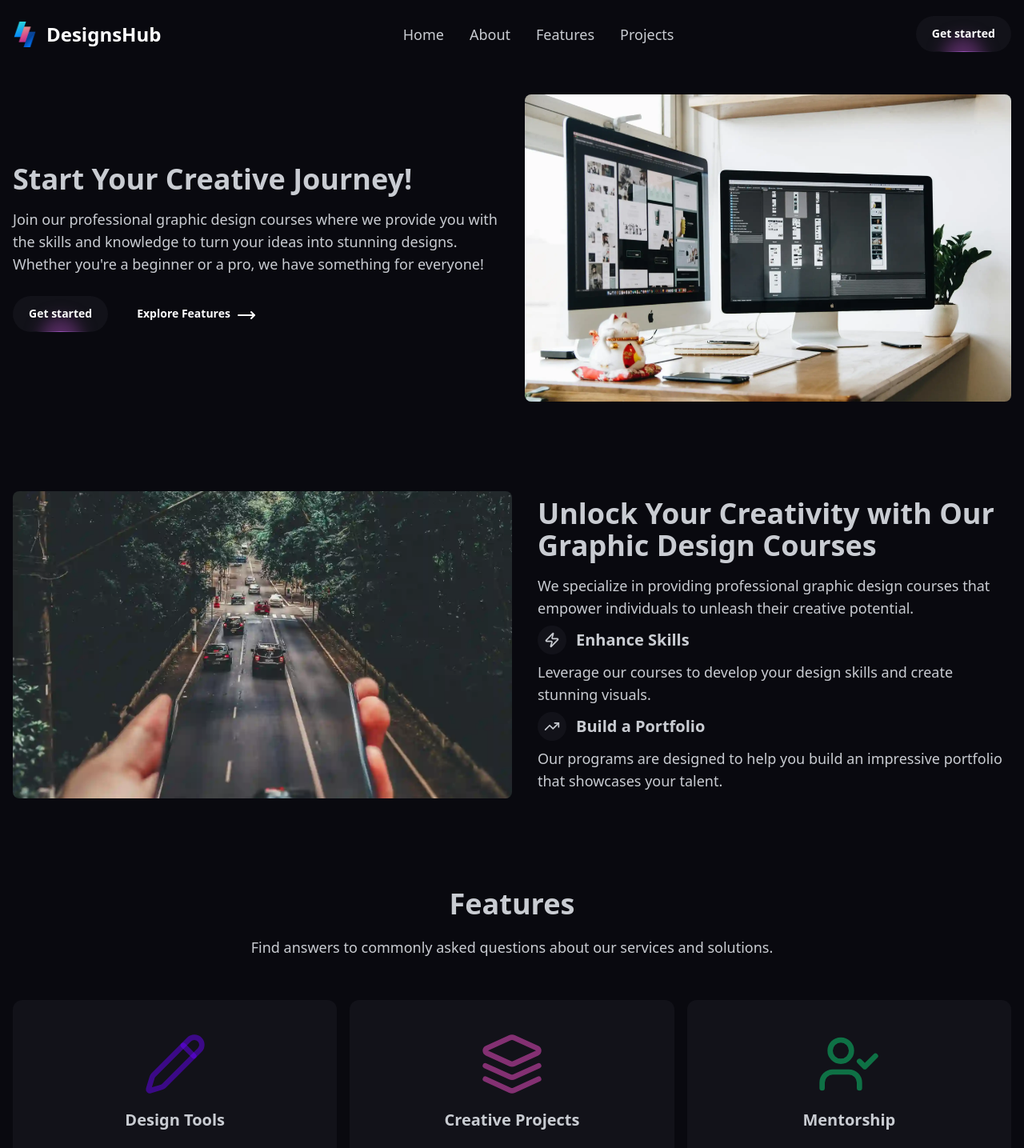
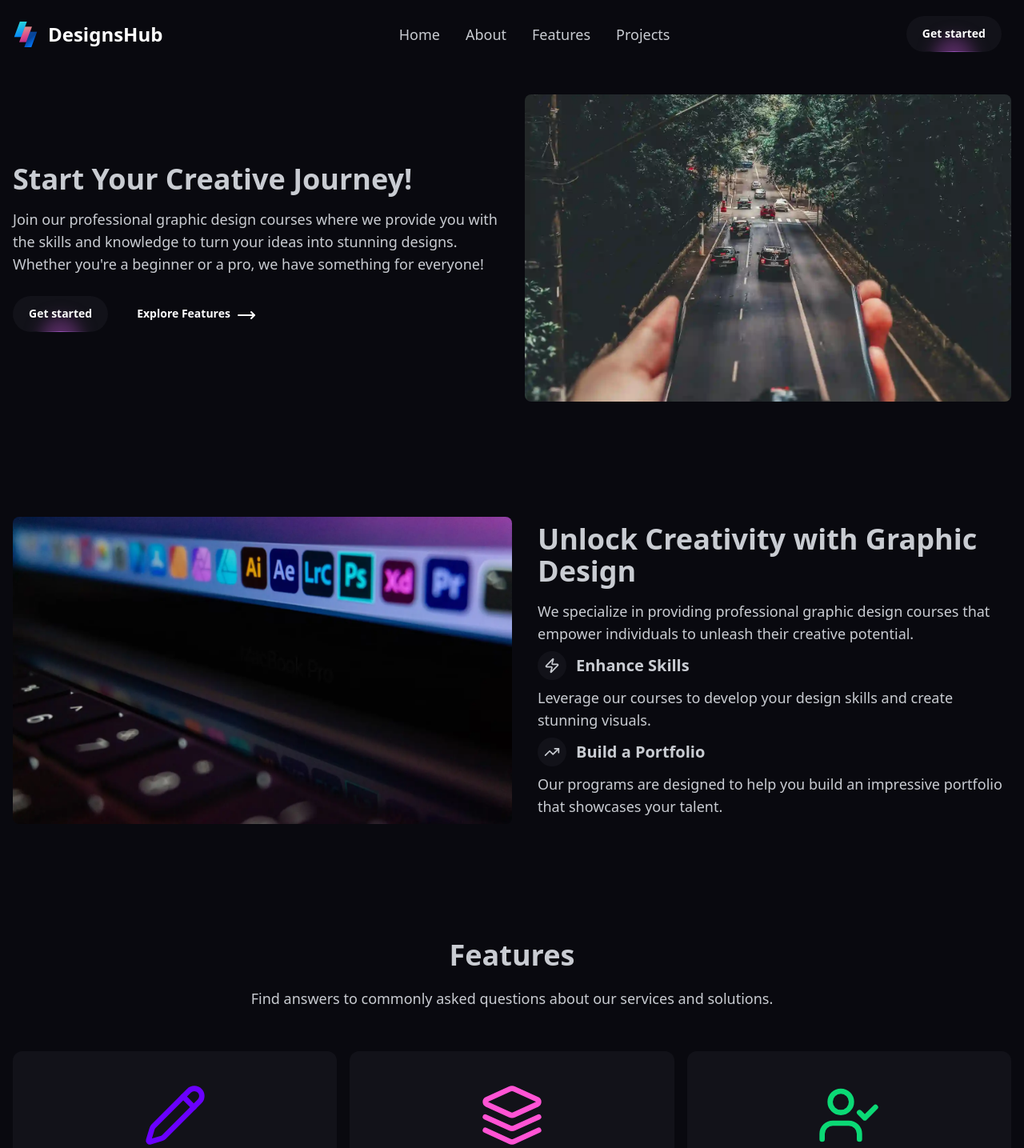
Before and after one commit to Abdelrahman5243/designshub-courses-platform, a Next.js app: page / in a window 1280 px wide. Shown: the top 1435 px of the page at 80% size. Built offline with nearby package versions, Linux system fonts and the light colour scheme.

Commit message:
Improve responsiveness and optimize images

```diff
--- a/app/components/AboutUs/AboutUs.jsx
+++ b/app/components/AboutUs/AboutUs.jsx
@@ -1,23 +1,24 @@
 import React from "react";
 import Image from "next/image";
 import { Zap, TrendingUp } from "lucide-react";
+import image6 from "@/public/images/img7.webp";
 
 const AboutUs = () => {
   return (
     <section className="container mx-auto px-4 py-16">
       <div className="flex flex-col md:flex-row items-center">
-        <div className="w-full md:w-1/2 mb-8 md:mb-0 h-96">
+        <div className="w-full md:w-1/2 my-8 rounded-lg overflow-hidden h-96">
           <Image
-            src="/images/img3.webp"
-            alt="Graphic Design Course"
-            width={500}
-            height={300}
-            className="rounded-lg object-cover overflow-hidden w-full h-full"
+            alt="graphic design course"
+            src={image6}
+            sizes="100vw"
+            className="w-full h-full object-cover"
+            placeholder="blur"
           />
         </div>
         <div className="md:w-1/2 md:pl-8">
           <h2 className="main-heading mb-4">
-            Unlock Your Creativity with Our Graphic Design Courses
+            Unlock Creativity with Graphic Design
           </h2>
           <p className="paragraph">
             We specialize in providing professional graphic design courses that
--- a/app/components/Features/Features.jsx
+++ b/app/components/Features/Features.jsx
@@ -18,7 +18,7 @@ const Features = () => {
 
         card.style.setProperty("--mouse-x", `${x}px`);
         card.style.setProperty("--mouse-y", `${y}px`);
-        card.style.setProperty("--opacity", `0.2`);
+        card.style.setProperty("--opacity", `0.15`);
       });
     };
 
--- a/app/components/Features/styles.module.css
+++ b/app/components/Features/styles.module.css
@@ -22,15 +22,15 @@
 }
 
 .card:nth-child(1) {
-    --color: #6900ff7a;
+  --color: #6a00ff;
 }
 
 .card:nth-child(2) {
-    --color: #ff53d47a;
+  --color: #ff53d4;
 }
 
 .card:nth-child(3) {
-    --color: #0bd9757a;
+  --color: #0bd975;
 }
 
 .icon {
--- a/app/components/Footer/Footer.jsx
+++ b/app/components/Footer/Footer.jsx
@@ -1,7 +1,7 @@
 import React from "react";
 import Image from "next/image";
 import Link from "next/link";
-
+import logo from "@/public/images/logo.png";
 const Footer = () => {
   const footerSections = [
     {
@@ -31,13 +31,7 @@ const Footer = () => {
     <footer className="py-8 container mx-auto px-4">
       <div className="flex flex-col items-start md:flex-row justify-between gap-16 mb-8">
         <Link href="/" className="flex items-center space-x-3">
-          <Image
-            src="/images/logo.png"
-            className="h-8"
-            alt="Flowbite Logo"
-            width="30"
-            height="30"
-          />
+          <Image src={logo} className="h-8 w-auto" alt="DesignsHub Logo" />
           <span className="self-center text-2xl font-semibold whitespace-nowrap text-white">
             DesignsHub
           </span>
--- a/app/components/Hero/Hero.jsx
+++ b/app/components/Hero/Hero.jsx
@@ -1,5 +1,6 @@
 import Image from "next/image";
 import { MoveRight } from "lucide-react";
+import image3 from "@/public/images/img3.webp";
 
 const Hero = () => {
   return (
@@ -9,7 +10,8 @@ const Hero = () => {
         <p className="paragraph mt-4">
           Join our professional graphic design courses where we provide you with
           the skills and knowledge to turn your ideas into stunning designs.
-          Whether you&apos;re a beginner or a pro, we have something for everyone!
+          Whether you&apos;re a beginner or a pro, we have something for
+          everyone!
         </p>
         <div className="flex flex-wrap gap-4 items-center mt-6">
           <button className="btn">Get started</button>
@@ -19,13 +21,13 @@ const Hero = () => {
           </button>
         </div>
       </div>
-      <div className="w-full md:w-1/2 mb-8 md:mb-0 h-96">
+      <div className="w-full md:w-1/2 rounded-lg overflow-hidden h-96">
         <Image
-          src="/images/img6.webp"
-          alt="Graphic Design Course"
-          width={500}
-          height={300}
-          className="rounded-lg object-cover overflow-hidden w-full h-full"
+          alt="graphic design"
+          src={image3}
+          sizes="100vw"
+          className="w-full h-full object-cover"
+          placeholder="blur"
         />
       </div>
     </div>
--- a/app/components/Navbar/Navbar.jsx
+++ b/app/components/Navbar/Navbar.jsx
@@ -4,6 +4,7 @@ import Link from "next/link";
 import Image from "next/image";
 import NavList from "./NavList";
 import { AlignJustify, X } from "lucide-react";
+import logo from "@/public/images/logo.png";
 
 const Navbar = () => {
   const [isMenuOpen, setIsMenuOpen] = useState(false);
@@ -25,22 +26,16 @@ const Navbar = () => {
 
   return (
     <nav className="fixed bg-mainBg w-full z-20 top-0 start-0">
-      <div className="container px-4 py-5 mx-auto flex items-center justify-between">
+      <div className="container px-4 py-5 mx-auto flex flex-wrap items-center justify-between">
         <Link href="/" className="flex items-center space-x-3">
-          <Image
-            src="/images/logo.png"
-            className="h-8"
-            alt="Flowbite Logo"
-            width="30"
-            height="30"
-          />
+          <Image src={logo} className="h-8 w-auto" alt="DesignsHub Logo" />
           <span className="self-center text-2xl font-semibold whitespace-nowrap text-white">
             DesignsHub
           </span>
         </Link>
 
-        <div className="flex md:order-2 space-x-3 md:space-x-0 items-center">
-          <button type="button" className="btn hidden sm:flex">
+        <div className="flex md:order-2 items-center">
+          <button type="button" className="btn hidden md:flex mr-3">
             Get started
           </button>
           <button
@@ -50,7 +45,7 @@ const Navbar = () => {
             aria-controls="navbar-sticky"
             aria-expanded={isMenuOpen}
           >
-            <span className="sr-only">Open main menu</span>
+            <span className="sr-only"> open menu </span>
             {isMenuOpen ? <X /> : <AlignJustify />}
           </button>
         </div>
--- a/app/components/Pricing/Pricing.jsx
+++ b/app/components/Pricing/Pricing.jsx
@@ -9,7 +9,7 @@ const Pricing = () => {
       <p className="paragraph text-center py-5">
         Choose the pricing plan that suits your needs.
       </p>
-      <div className="flex flex-col md:flex-row justify-center items-center gap-4 my-12">
+      <div className="grid grid-cols-1 sm:grid-cols-2 lg:grid-cols-3 gap-4 my-12">
         {pricingData.map((item, index) => (
           <PricingCard
             key={index}
--- a/app/components/Pricing/PricingCard.jsx
+++ b/app/components/Pricing/PricingCard.jsx
@@ -6,12 +6,12 @@ const PricingCard = ({ title, subtitle, price, features, popular }) => {
   return (
     <div
       className={`bg-secBg rounded-xl border border-border
-    p-8 px-6 w-full md:w-1/3 space-y-6 ${styles.card}`}
+    p-8 px-6 w-full space-y-6 ${styles.card}`}
     >
       <h2 className="sec-heading text-2xl flex items-center gap-3">
         {title}
         {popular && (
-          <span className="paragraph text-sm p-1 px-3 rounded-full bg-[#6900ff] flex items-center">
+          <span className="text-sm p-1 px-3 rounded-full bg-[#6900ff] text-white font-semibold flex items-center">
             popular
           </span>
         )}
--- a/app/components/Projects/ProjectItem.jsx
+++ b/app/components/Projects/ProjectItem.jsx
@@ -1,4 +1,4 @@
-"use client"
+"use client";
 import React from "react";
 import { useRouter } from "next/navigation";
 
@@ -12,7 +12,7 @@ function ProjectItem({ id, category, title, image }) {
   return (
     <div
       className="overflow-hidden bg-cover rounded-lg cursor-pointer h-96 group"
-      style={{ backgroundImage: `url('${image}')` }}
+      style={{ backgroundImage: `url(${image.src})` }}
       onClick={handleClick}
     >
       <div className="flex flex-col justify-center w-full h-full px-8 py-4 transition-opacity duration-700 opacity-0 backdrop-blur-sm bg-gray-800/60 group-hover:opacity-100">
--- a/app/components/Projects/projectsData.js
+++ b/app/components/Projects/projectsData.js
@@ -1,10 +1,15 @@
+import img2 from "@/public/images/img2.webp";
+import img5 from "@/public/images/img5.webp";
+import img6 from "@/public/images/img6.webp";
+import img3 from "@/public/images/img3.webp";
+
 const projectsData = [
   {
     id: 1,
     title: "UI Component Kit",
     description:
       "A complete set of reusable UI elements designed for modern applications. This kit includes buttons, forms, navigation menus, and responsive layouts to streamline development and ensure project consistency.",
-    image: "/images/img2.webp",
+    image: img2,
     category: "UI Design",
     technologies: ["HTML", "CSS", "JavaScript"],
   },
@@ -13,7 +18,7 @@ const projectsData = [
     title: "Best Free Website Layout",
     description:
       "An innovative website layout template suitable for many industries. This design focuses on user experience, incorporating smooth scrolling and intuitive navigation to enhance engagement and conversions.",
-    image: "/images/img5.webp",
+    image: img5,
     category: "Web Design",
     technologies: ["Figma", "Adobe XD", "Sketch"],
   },
@@ -22,7 +27,7 @@ const projectsData = [
     title: "Mobile App Design",
     description:
       "A sleek user interface for a cross-platform mobile application. This design emphasizes user-friendly navigation, appealing graphics, and smooth transitions to enhance mobile experiences on iOS and Android.",
-    image: "/images/img6.webp",
+    image: img6,
     category: "App Design",
     technologies: ["React Native", "Ionic", "Flutter"],
   },
@@ -31,7 +36,7 @@ const projectsData = [
     title: "Visual Identity Design",
     description:
       "Comprehensive logo and visual identity design services for businesses of all sizes. This project includes unique logos, color palettes, typography selections, and brand guidelines for a cohesive brand presence.",
-    image: "/images/img3.webp",
+    image: img3,
     category: "Identity Design",
     technologies: ["Adobe Illustrator", "CorelDRAW", "Affinity Designer"],
   },
--- a/app/projects/[id]/page.js
+++ b/app/projects/[id]/page.js
@@ -28,12 +28,11 @@ const ProjectPage = ({ params }) => {
         <Image
           src={project.image}
           alt={project.title}
-          width={500}
-          height={300}
           className="w-full h-full rounded-lg mb-8 object-cover"
+          placeholder="blur"
         />
       </div>
-      <p className="max-w-max mb-8 bg-indigo-600 text-indigo-100 text-sm font-medium mr-2 px-2.5 py-0.5 rounded">
+      <p className="w-max mb-8 bg-indigo-600 text-indigo-100 text-sm font-medium mr-2 px-2.5 py-0.5 rounded">
         {project.category}
       </p>
       <h1 className="main-heading">{project.title}</h1>
```
Also changed, not shown: public/images/img7.webp (added). Lines whose indentation alone changed are shown as unchanged.
